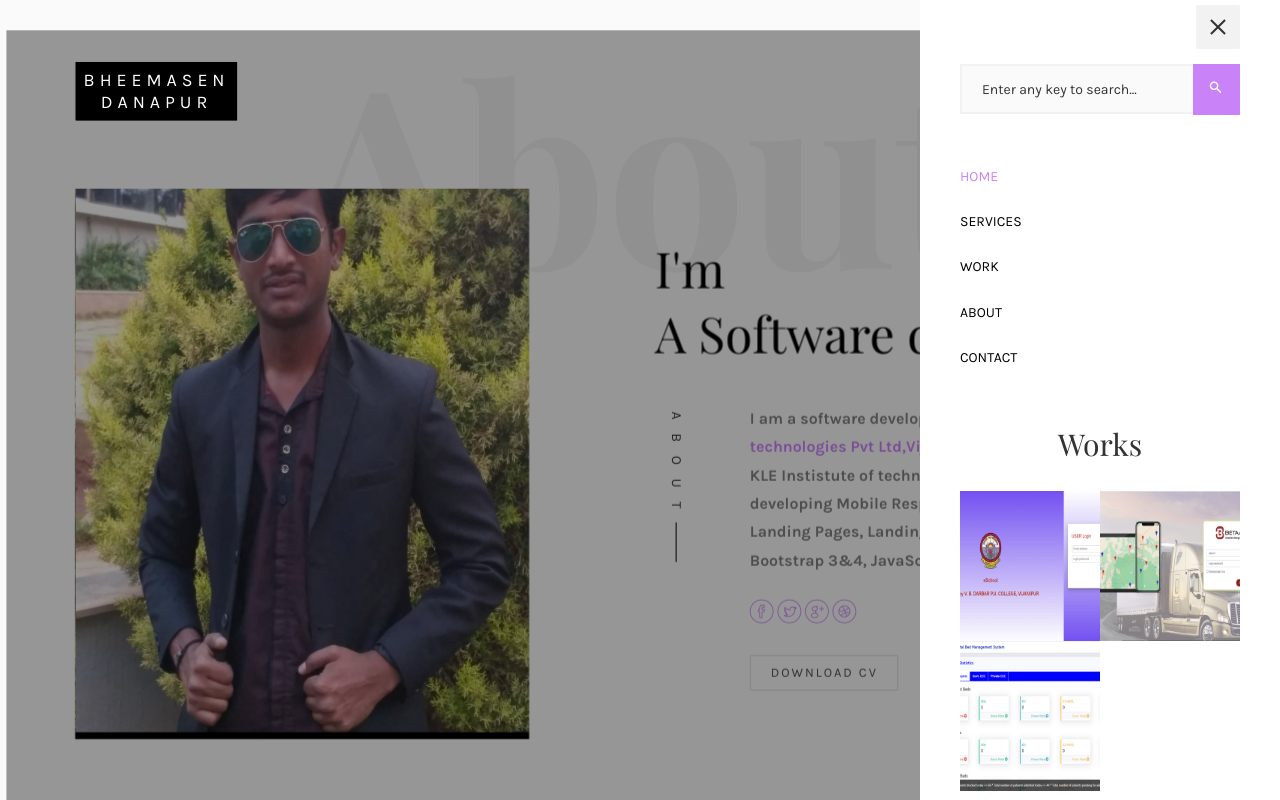
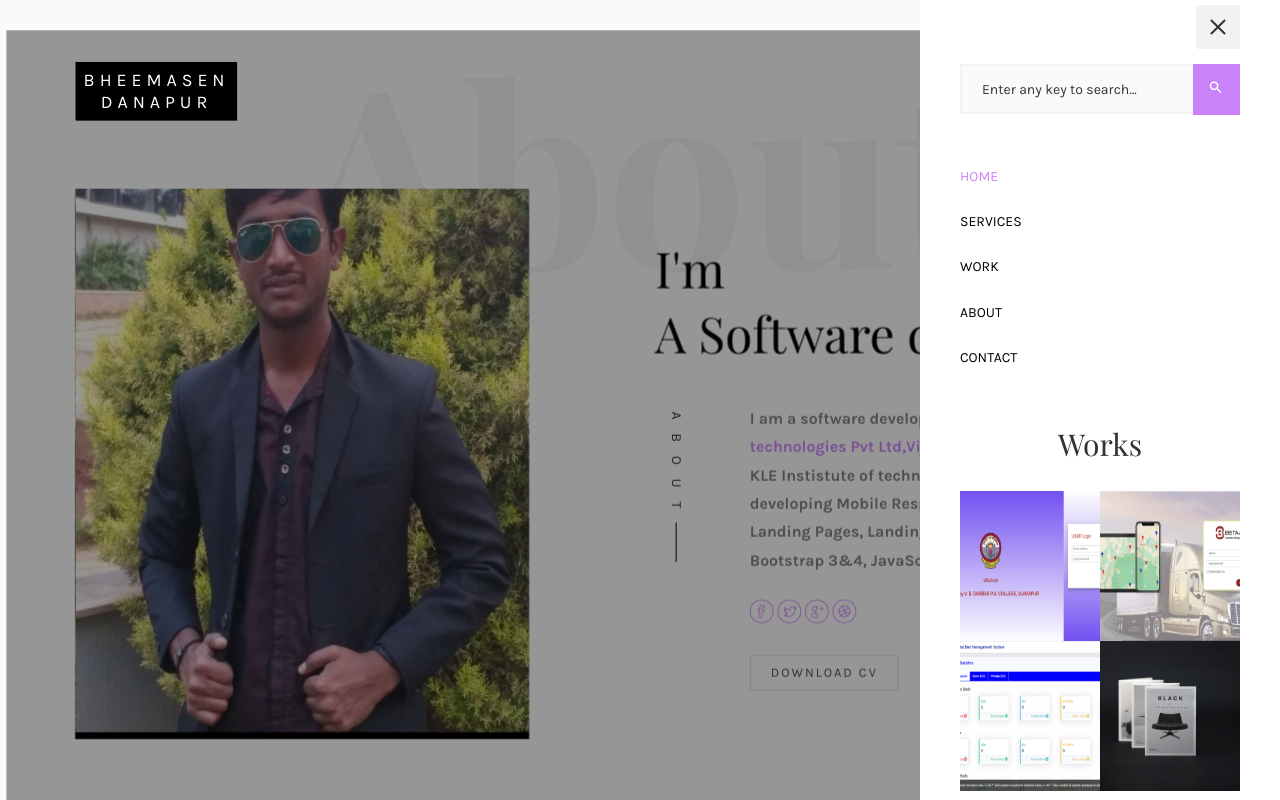
Before and after one commit to Bheemasend/Portfolio, a plain HTML site: page index.html in a window 1280 px wide. Both pictures are taken after a click on the link 1200 px from the left and 46 px from the top of the page. Drawn offline with nearby package versions, Linux system fonts and the light colour scheme; files whose address does not match are found by name; a web font is replaced by a local one.

Commit message:
Update index.html

```diff
--- a/index.html
+++ b/index.html
@@ -86,7 +86,7 @@
 						<a href="images/work-3.PNG" class="gallery image-popup-link text-center" style="background-image: url(images/work-3.PNG);">
 							<span><i class="icon-search3"></i></span>
 						</a>
-						<a href="images/work-4.jpg" class="gallery image-popup-link text-center" style="background-image: url(images/work-4.PNG);">
+						<a href="images/work-4.jpg" class="gallery image-popup-link text-center" style="background-image: url(images/work-4.jpg);">
 							<span><i class="icon-search3"></i></span>
 						</a>
 					</div>
```
